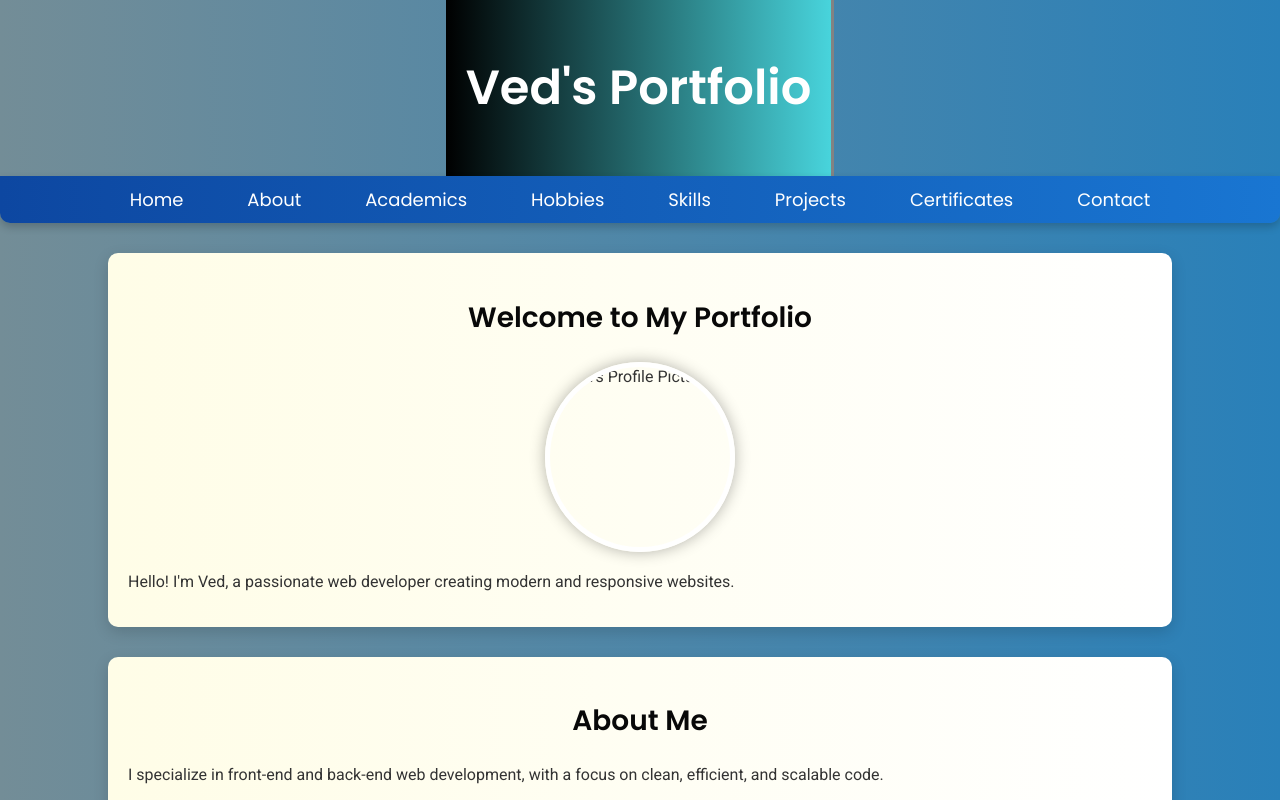
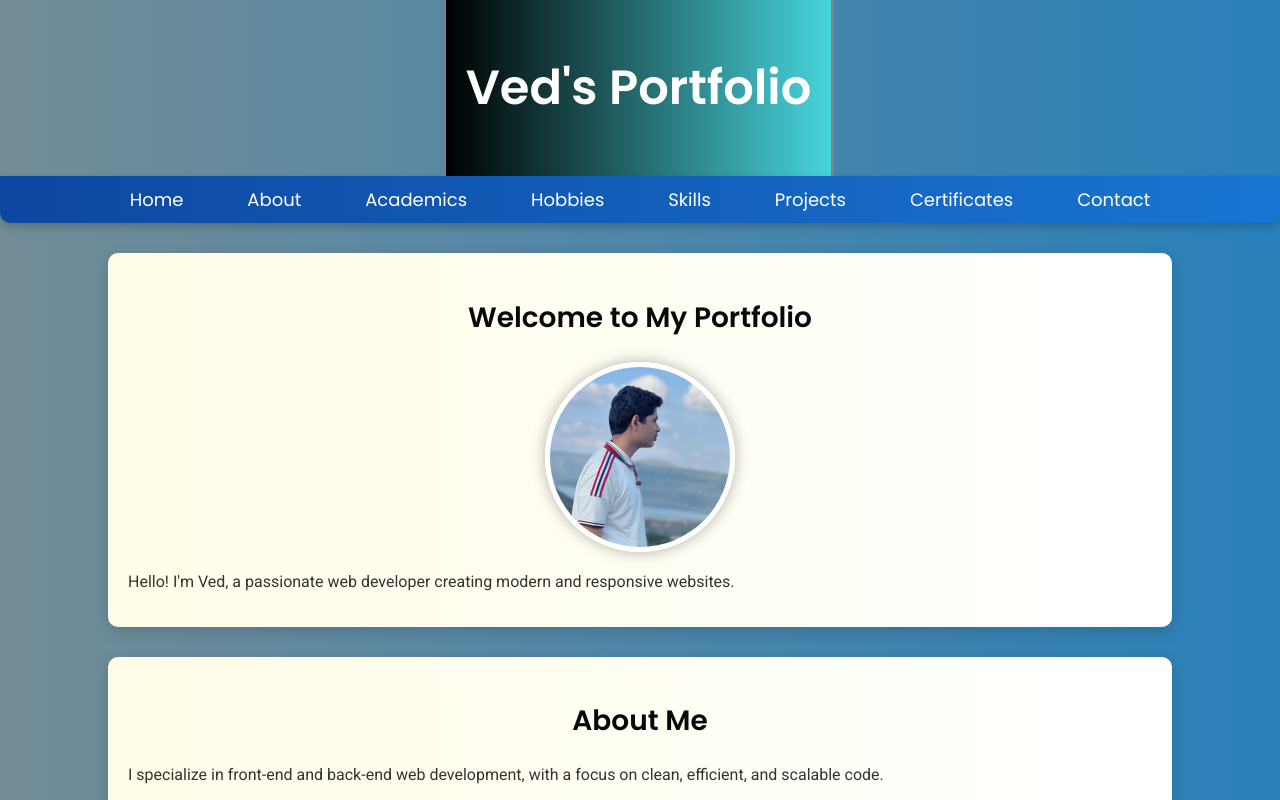
Before and after one commit to ved645/portfolio, a plain HTML site: page index.html in a window 1280 px wide. Shown: the top 800 px of the page. Drawn offline with Linux system fonts and the light colour scheme.

Commit message:
index.html

```diff
--- a/index.html
+++ b/index.html
@@ -34,7 +34,7 @@
         <!-- Home Section -->
         <section id="home">
             <h2>Welcome to My Portfolio</h2>
-            <img src="img/WhatsApp Image 2025-03-24 at 21.48.34.jpeg" alt="Ved's Profile Picture" class="profile-photo">
+            <img src="WhatsApp Image 2025-03-24 at 21.48.34.jpeg" alt="Ved's Profile Picture" class="profile-photo">
             <p>Hello! I'm Ved, a passionate web developer creating modern and responsive websites.</p>
         </section>
 
```
